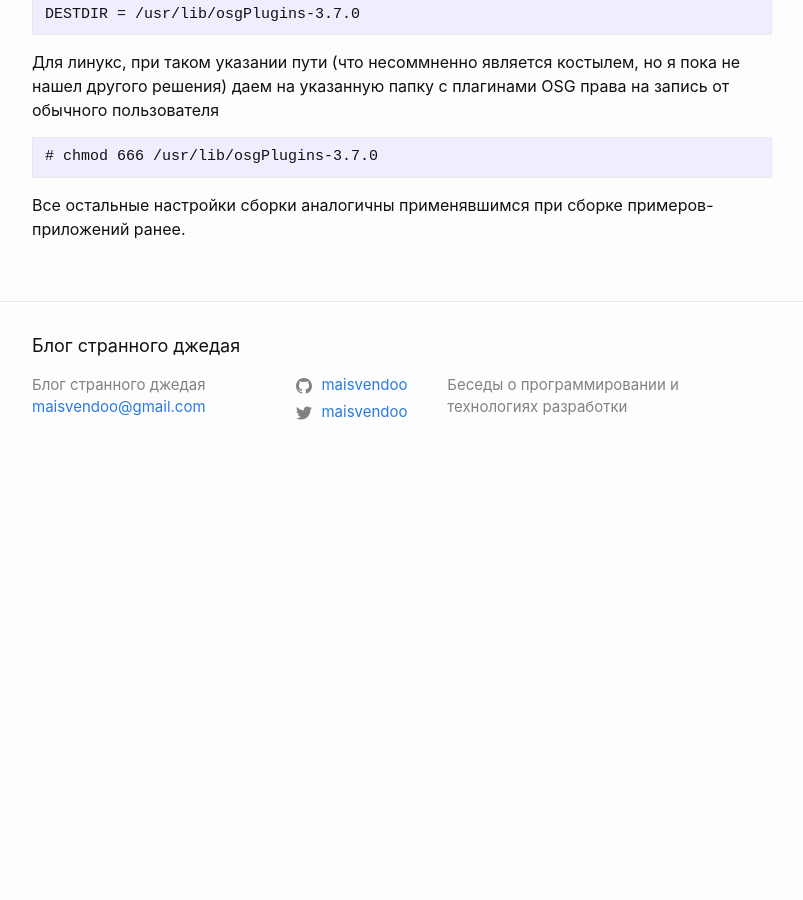
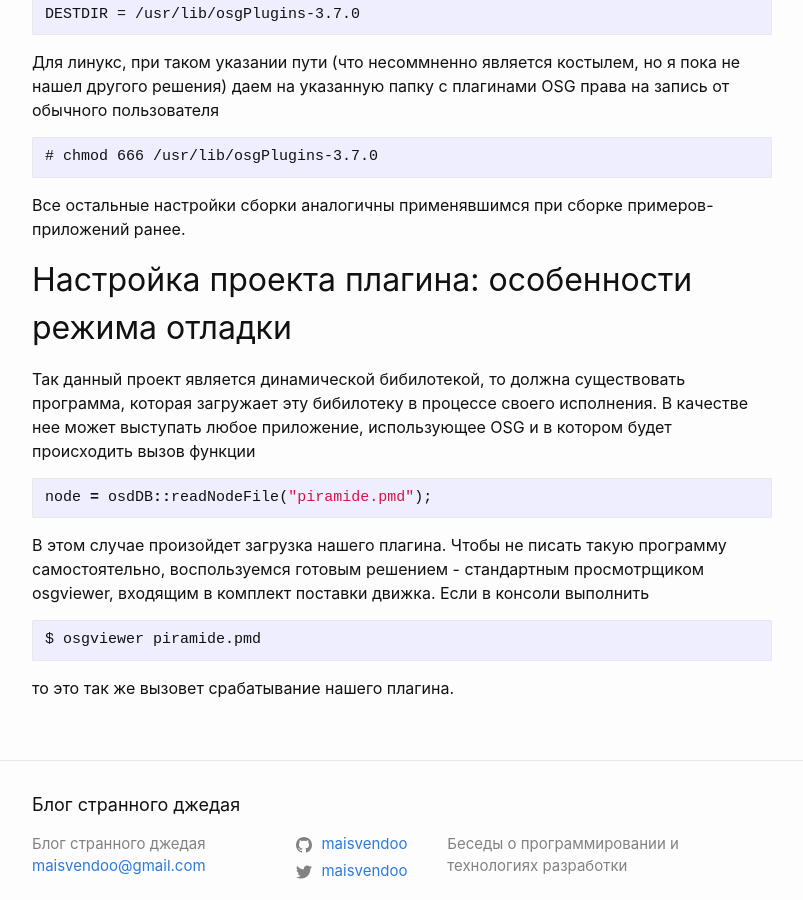
Before and after one commit to maisvendoo/maisvendoo.github.io, a Jekyll site: the page built from _posts/2018-11-16-plugin-example.markdown, in a window 1280 px wide and 900 px high, scrolled down 3289 px. Shown: the whole window, without its empty margins (238-1041 px from the left). Built offline with Jekyll 4.4.1, drawn with Linux system fonts in a browser that asks for light colours; before the commit the page ends 3773 px from its top, so only the background shows below that.

Commit message:
plugin options

````diff
--- a/_posts/2018-11-16-plugin-example.markdown
+++ b/_posts/2018-11-16-plugin-example.markdown
@@ -146,3 +146,19 @@ DESTDIR = /usr/lib/osgPlugins-3.7.0
 ```
 
 Все остальные настройки сборки аналогичны применявшимся при сборке примеров-приложений ранее.
+
+## Настройка проекта плагина: особенности режима отладки
+
+Так данный проект является динамической бибилотекой, то должна существовать программа, которая загружает эту бибилотеку в процессе своего исполнения. В качестве нее может выступать любое приложение, использующее OSG и в котором будет происходить вызов функции
+
+```cpp
+node = osdDB::readNodeFile("piramide.pmd");
+```
+
+В этом случае произойдет загрузка нашего плагина. Чтобы не писать такую программу самостоятельно, воспользуемся готовым решением - стандартным просмотрщиком osgviewer, входящим в комплект поставки движка. Если в консоли выполнить
+
+```
+$ osgviewer piramide.pmd
+```
+
+то это так же вызовет срабатывание нашего плагина.
````
